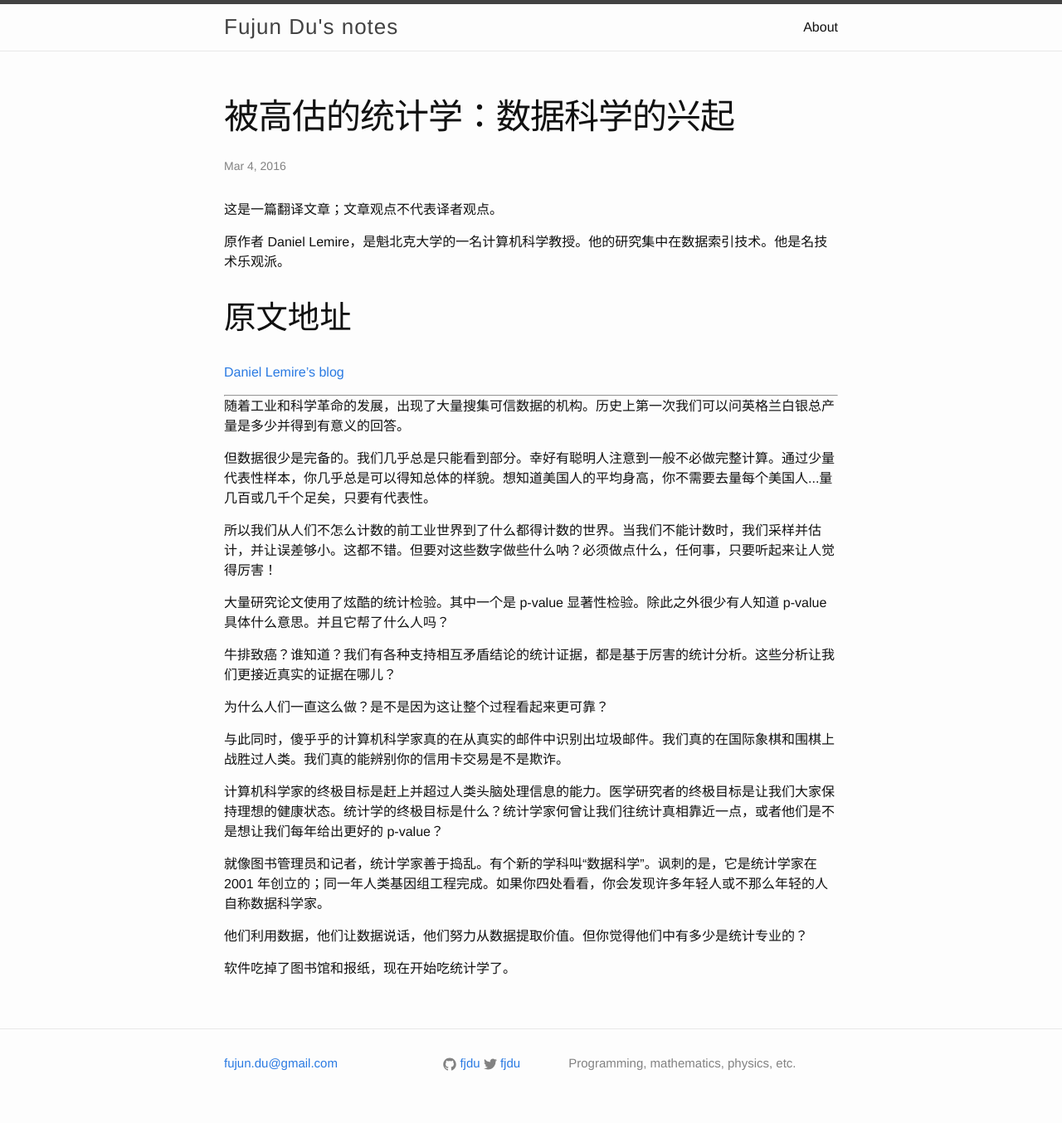
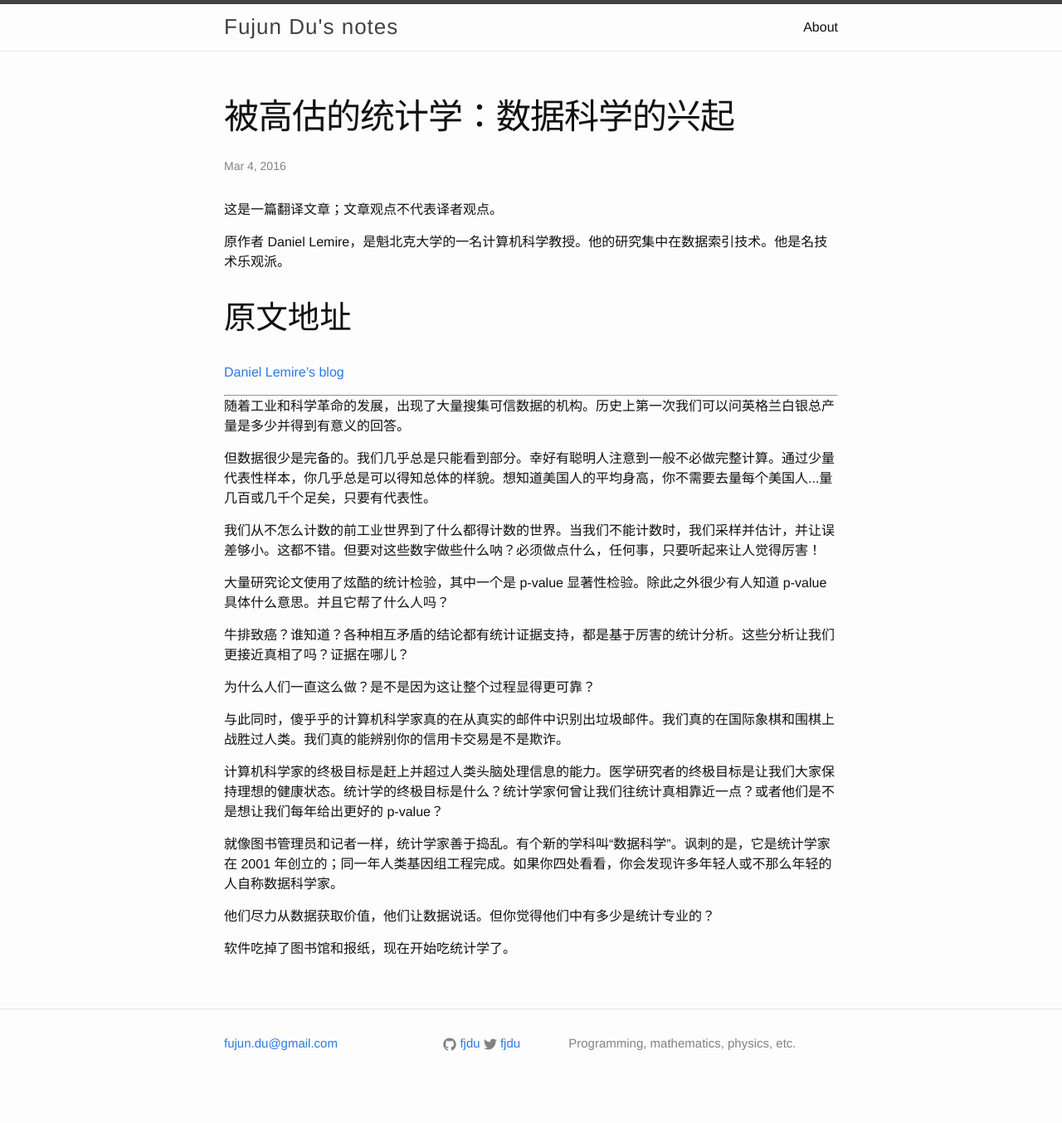
Before and after one commit to fjdu/fjdu.github.io, a Jekyll site: the page built from _posts/2016-03-04-statistics-overated-rise-data-science.markdown, in a window 1280 px wide. Shown: the whole page at 83% size. Built offline with Jekyll 4.4.1, drawn with Linux system fonts in a browser that asks for light colours; after the commit the page ends 1330 px from its top, so only the background shows below that.

Commit message:
new articles

```diff
--- a/_posts/2016-03-04-statistics-overated-rise-data-science.markdown
+++ b/_posts/2016-03-04-statistics-overated-rise-data-science.markdown
@@ -27,19 +27,19 @@ categories: data science
 </p>
 
 <p>
-所以我们从人们不怎么计数的前工业世界到了什么都得计数的世界。当我们不能计数时，我们采样并估计，并让误差够小。这都不错。但要对这些数字做些什么呐？必须做点什么，任何事，只要听起来让人觉得厉害！
+我们从不怎么计数的前工业世界到了什么都得计数的世界。当我们不能计数时，我们采样并估计，并让误差够小。这都不错。但要对这些数字做些什么呐？必须做点什么，任何事，只要听起来让人觉得厉害！
 </p>
 
 <p>
-大量研究论文使用了炫酷的统计检验。其中一个是 p-value 显著性检验。除此之外很少有人知道 p-value 具体什么意思。并且它帮了什么人吗？
+大量研究论文使用了炫酷的统计检验，其中一个是 p-value 显著性检验。除此之外很少有人知道 p-value 具体什么意思。并且它帮了什么人吗？
 </p>
 
 <p>
-牛排致癌？谁知道？我们有各种支持相互矛盾结论的统计证据，都是基于厉害的统计分析。这些分析让我们更接近真实的证据在哪儿？
+牛排致癌？谁知道？各种相互矛盾的结论都有统计证据支持，都是基于厉害的统计分析。这些分析让我们更接近真相了吗？证据在哪儿？
 </p>
 
 <p>
-为什么人们一直这么做？是不是因为这让整个过程看起来更可靠？
+为什么人们一直这么做？是不是因为这让整个过程显得更可靠？
 </p>
 
 <p>
@@ -47,15 +47,15 @@ categories: data science
 </p>
 
 <p>
-计算机科学家的终极目标是赶上并超过人类头脑处理信息的能力。医学研究者的终极目标是让我们大家保持理想的健康状态。统计学的终极目标是什么？统计学家何曾让我们往统计真相靠近一点，或者他们是不是想让我们每年给出更好的 p-value？
+计算机科学家的终极目标是赶上并超过人类头脑处理信息的能力。医学研究者的终极目标是让我们大家保持理想的健康状态。统计学的终极目标是什么？统计学家何曾让我们往统计真相靠近一点？或者他们是不是想让我们每年给出更好的 p-value？
 </p>
 
 <p>
-就像图书管理员和记者，统计学家善于捣乱。有个新的学科叫“数据科学”。讽刺的是，它是统计学家在 2001 年创立的；同一年人类基因组工程完成。如果你四处看看，你会发现许多年轻人或不那么年轻的人自称数据科学家。
+就像图书管理员和记者一样，统计学家善于捣乱。有个新的学科叫“数据科学”。讽刺的是，它是统计学家在 2001 年创立的；同一年人类基因组工程完成。如果你四处看看，你会发现许多年轻人或不那么年轻的人自称数据科学家。
 </p>
 
 <p>
-他们利用数据，他们让数据说话，他们努力从数据提取价值。但你觉得他们中有多少是统计专业的？
+他们尽力从数据获取价值，他们让数据说话。但你觉得他们中有多少是统计专业的？
 </p>
 
 <p>
```
